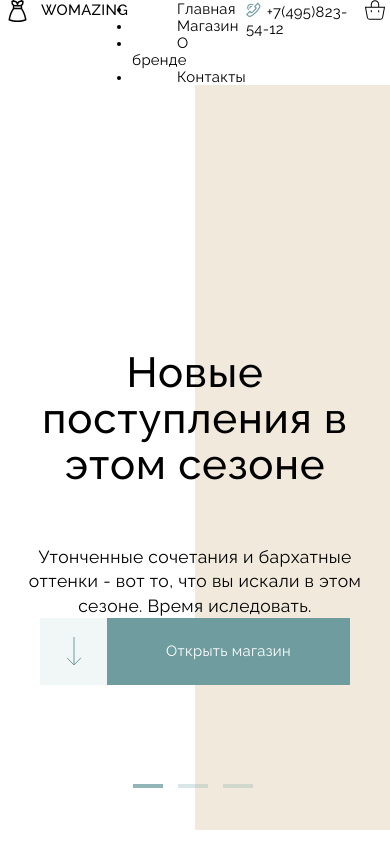
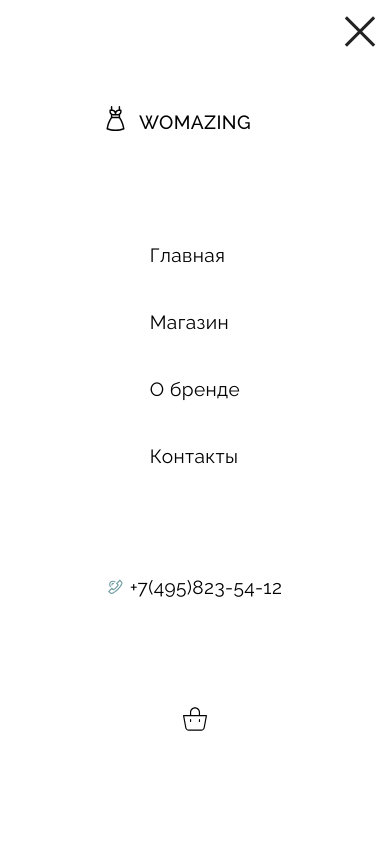
Before and after one commit to DemchenkoMaksim/WOMAZING, a plain HTML site: page index.html in a window 390 px wide. Both pictures are taken after a click on the element 374 px from the left and 42 px from the top of the page. Shown: the top 844 px of the page. Drawn offline with nearby package versions, Linux system fonts and the light colour scheme.

Commit message:
Add files via upload

```diff
--- a/style.css
+++ b/style.css
@@ -15,6 +15,9 @@ body{
 }
 img{
     width: 100%;
+}
+li {
+	list-style-type: none;
 }
 p{
     font-size: 1.0625em;
@@ -132,19 +135,58 @@ width:35px
     transform: rotate(180deg);
 }
 /* nav */
-#nav {
+#navbar {
     position: fixed;
     width: 100%;
-    z-index: 100;
+    z-index: 3;
     transition: all 0.3s;
 }
-#nav .container {
+#navbar .container {
     align-items: center;
     height: 120px;
 }
-nav a {
-    margin-left: 45px;
+.nav-btn {
+	width: 40px;
+	height: 40px;
+	z-index:4;
+    display: none;
+    position: fixed;
+    right: 10px;
+    top:10px;
+	overflow: hidden;
 }
+.nav-btn span {
+	width: 40px;
+	height: 3px;
+	position: absolute;
+	top: 50%;
+	left: 50%;
+	transform: translate(-50%, -50%);
+	background-color: #222222;
+	transition: all 0.5s;
+}
+.nav-btn span:nth-of-type(2) {
+	top: calc(50% - 9px);
+}
+.nav-btn span:nth-of-type(3) {
+	top: calc(50% + 9px);
+}
+.nav-btn.active span:nth-of-type(1) {
+    display: none;
+  }
+  .nav-btn.active span:nth-of-type(2) {
+    top: 50%;
+    transform: translate(-50%, 0%) rotate(45deg);
+  }
+  .nav-btn.active span:nth-of-type(3) {
+    top: 50%;
+    transform: translate(-50%, 0%) rotate(-45deg);
+  }
+nav ul {
+    display: flex;
+    gap:45px
+}
+
 .logo {
     font-weight: 500;
     text-transform: uppercase;
@@ -415,6 +457,41 @@ img[src="./img/visa-mastercard 1.png"] {
 
 }
 @media (max-width: 845px){
+    #navbar {
+        width:100vw;
+        height:100vh;
+        font-size: 18px;
+
+    }
+    #navbar.active{
+        background-color: white;
+    }
+    #navbar.active .container{
+        display: flex;
+    }
+    #navbar .container{
+        display:flex;
+        flex-direction:column;
+        justify-content: space-evenly;
+        height: 100%;
+        display: none;
+    }
+    nav ul{
+        flex-direction:column;
+        justify-content: space-between;
+        padding: 0px;
+    }
+    .nav-btn{
+        display: block;
+
+    }
+    .logo{
+        left:0px;
+    }
+    header{
+        padding-top: 0px;
+        height: 100vh;
+    }
     .headerImg{
         display: none;
     }
@@ -426,8 +503,11 @@ img[src="./img/visa-mastercard 1.png"] {
         margin: 0 auto;
         text-align: center;
     }
+    .headerInfo h1{
+        margin-bottom: 20px;
+    }
     .openShopButton{
-        margin: 0 auto;
+        margin: 40px auto 0px;
     }
     header .container{
         justify-content: center;
```
